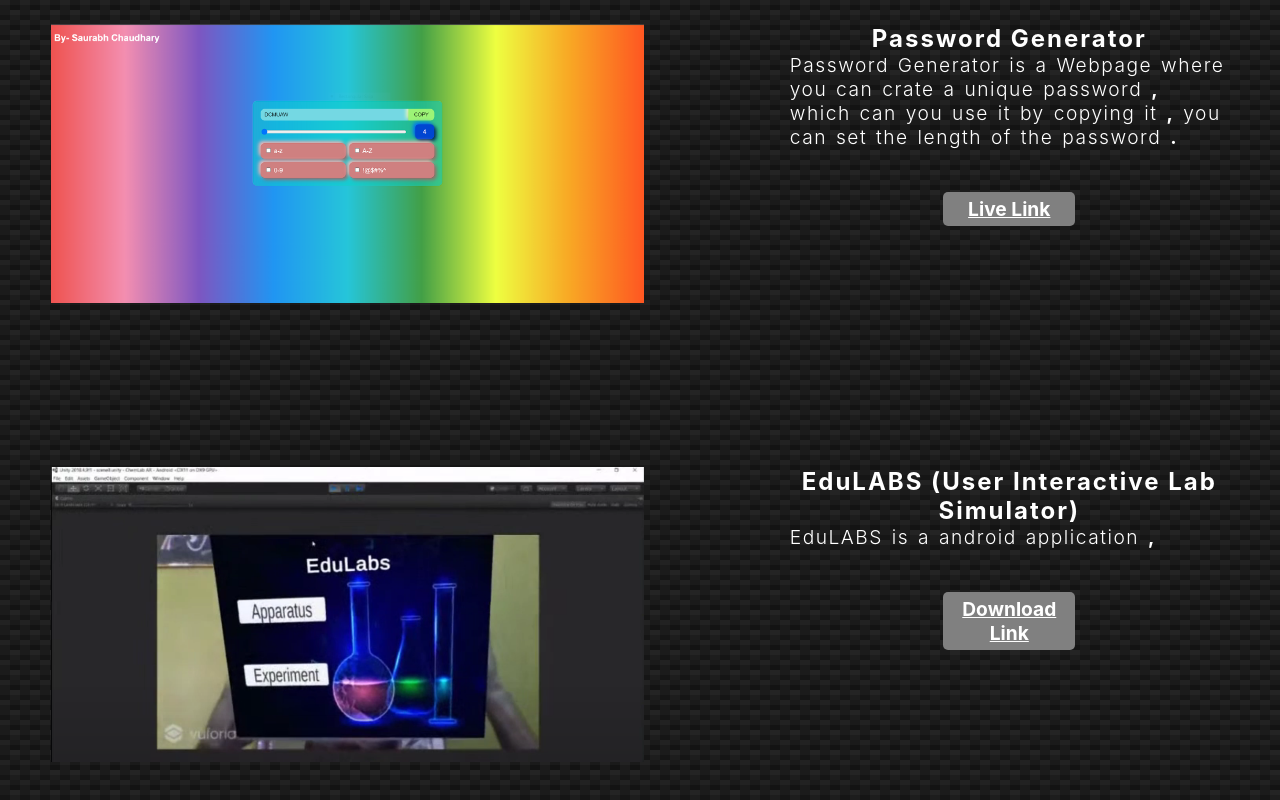
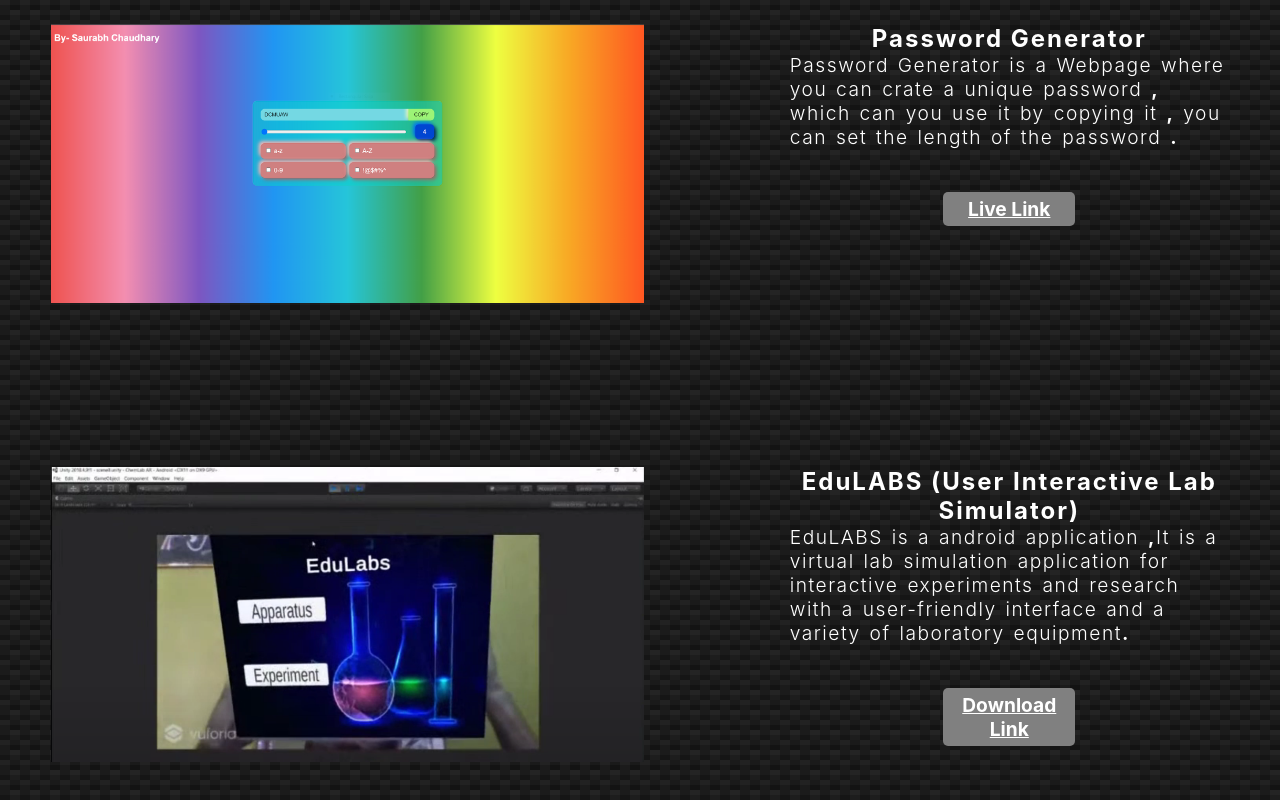
Before and after one commit to saurabhcr007/portfolio, a React (Create React App) app: page / in a window 1280 px wide. Shown: the part 2011-2811 px from the top of the page. Built offline with nearby package versions, Linux system fonts and the light colour scheme.

Commit message:
initial commit

```diff
--- a/src/project.js
+++ b/src/project.js
@@ -22,7 +22,8 @@ function Project() {
                             <h3 class="main_content-project-content-heading">Memes Generator</h3>
                             <p class="main_content-project-content-paragraph">Memes Generator is webpage where you can get memes template and can make your own memes by editing it on webpage <b>,</b> After that you can download it and share it with your friends <b>.</b></p>
                             {/* <a class="main_content-project-content-button-code" href='https://github.com/saurabhcr007/memes-generator'>CODE</a> */}
-                            <a class="main_content-project-content-button-site" href='https://memegenerator007.netlify.app/'>Live Link</a>
+                            <a class="main_content-project-content-button-site" href='https://memegenerator007.netlify.app/' target="_blank">Live Link</a>
+                            {/* <button class="main_content-project-content-button-site" onclick="window.open('https://google.com', '_blank')">Live Link</button> */}
                         </div>
                     </div>
                     <div class="main_content-project-row">
@@ -33,7 +34,7 @@ function Project() {
                             <h3 class="main_content-project-content-heading">Password Generator</h3>
                             <p class="main_content-project-content-paragraph">Password Generator is a Webpage where you can crate a unique password <b>,</b> which can you use it by copying it <b>,</b> you can set the length of the password <b>.</b> </p>
                             {/* <a class="main_content-project-content-button-code" href='https://github.com/saurabhcr007/Password-Generator-by-html-css-js-'>CODE</a> */}
-                            <a class="main_content-project-content-button-site" href='https://saurabhcr007.github.io/Password-Generator-by-html-css-js-/'>Live Link</a>
+                            <a class="main_content-project-content-button-site" href='https://saurabhcr007.github.io/Password-Generator-by-html-css-js-/' target="_blank">Live Link</a>
                         </div>
                     </div>
                     <div class="main_content-project-row">
@@ -42,9 +43,9 @@ function Project() {
                         </div>
                         <div class="main_content-project-content">
                             <h3 class="main_content-project-content-heading">EduLABS (User Interactive Lab Simulator)</h3>
-                            <p class="main_content-project-content-paragraph">EduLABS is a android application <b>,</b> </p>
+                            <p class="main_content-project-content-paragraph">EduLABS is a android application <b>,</b>It is a virtual lab simulation application for interactive experiments and research with a user-friendly interface and a variety of laboratory equipment<b>.</b> </p>
                             {/* <a class="main_content-project-content-button-code" href='https://github.com/saurabhcr007/EduLABs'>CODE</a> */}
-                            <a class="main_content-project-content-button-site" href='https://drive.google.com/drive/folders/1ZGQsg3W5EHN6oI0OlXag-pqLAEpV5I99?usp=share_link'>Download Link</a>
+                            <a class="main_content-project-content-button-site" href='https://drive.google.com/drive/folders/1VeFXubCw4QUZ9QEamGPOndRyvNLXKw3f?usp=sharing' target="_blank">Download Link</a>
                         </div>
                     </div>
                 </div>
```
